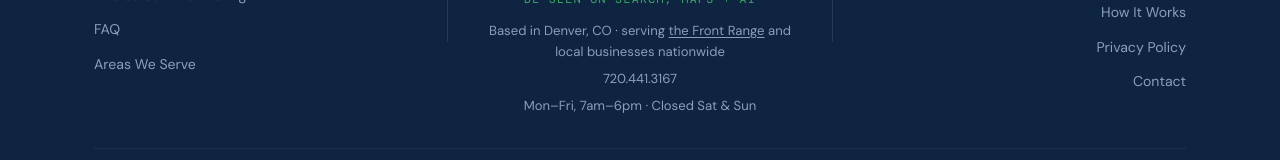
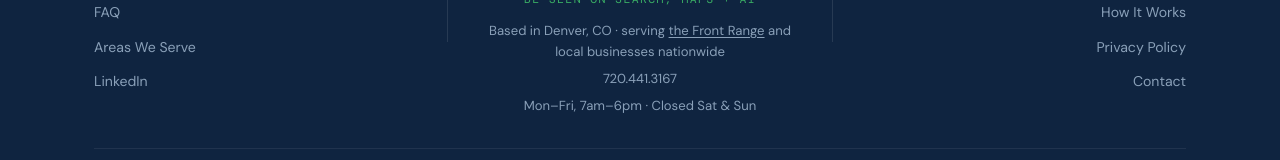
Before and after one commit to gvoll/PeaksLocal, a React (Vite) app: page / in a window 1280 px wide. Shown: the part 9626-9786 px from the top of the page. Built offline with nearby package versions, Linux system fonts and the light colour scheme; no server answers; what @contentful/rich-text-types would draw is missing.

Commit message:
Footer: add a LinkedIn link to the PeaksLocal company page
Co-Authored-By: Claude Sonnet 5.5 <noreply@anthropic.com>

```diff
--- a/src/components/Footer.jsx
+++ b/src/components/Footer.jsx
@@ -46,6 +46,7 @@ export default function Footer() {
               <Link to="/partners" className="footer-link" style={linkStyle}>Interested in Partnering?</Link>
               <Link to="/faq" className="footer-link" style={linkStyle}>FAQ</Link>
               <Link to="/serve" className="footer-link" style={linkStyle}>Areas We Serve</Link>
+              <a href="https://www.linkedin.com/company/peakslocal/" target="_blank" rel="noopener noreferrer" className="footer-link" style={linkStyle}>LinkedIn</a>
             </div>
 
             {/* Divider */}
```
